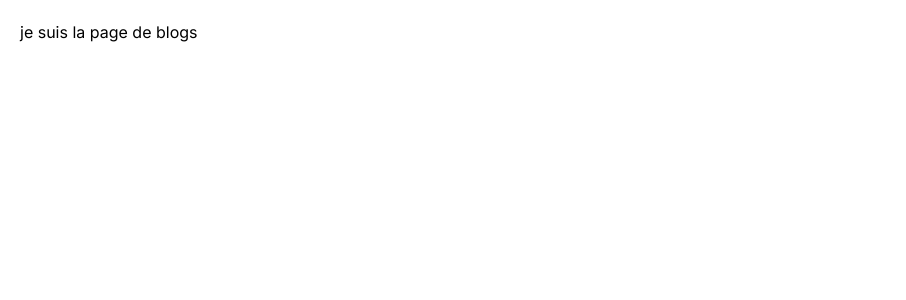
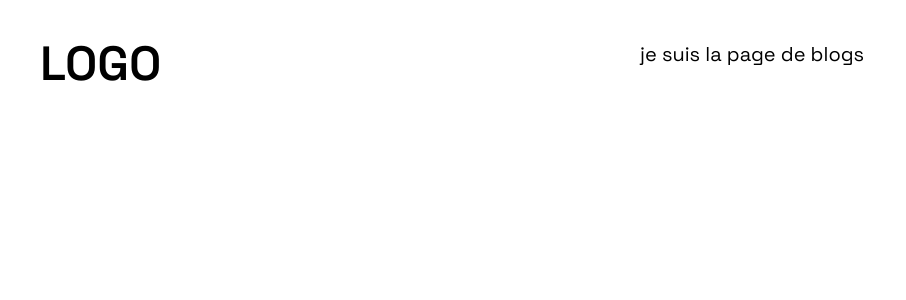
Before and after one commit to daviddarx/boilerplate-nextjs-app-tinacms, a Next.js app: page /blog in a window 1280 px wide. Shown: the top 300 px of the page, without its empty margins (0-906 px from the left). Built offline with nearby package versions, Linux system fonts and the light colour scheme.

Commit message:
feat(setup): implement basics for styling

```diff
--- a/app/blog/[slug]/page.tsx
+++ b/app/blog/[slug]/page.tsx
@@ -1,9 +1,5 @@
 import client from '@/tina/__generated__/client';
 
 export default async function Page() {
-  return (
-    <main>
-      <p>je suis la page de details</p>
-    </main>
-  );
+  return <p>je suis la page de details</p>;
 }
--- a/app/blog/page.tsx
+++ b/app/blog/page.tsx
@@ -1,9 +1,5 @@
 import client from '@/tina/__generated__/client';
 
 export default async function Page() {
-  return (
-    <main>
-      <p>je suis la page de blogs</p>
-    </main>
-  );
+  return <p>je suis la page de blogs</p>;
 }
--- a/app/globals.css
+++ b/app/globals.css
@@ -1,3 +1,148 @@
 @tailwind base;
 @tailwind components;
 @tailwind utilities;
+
+:root {
+  /* Responsive Spacers */
+  --spacer-8: theme('spacing.6');
+  --spacer-12: theme('spacing.10');
+  --spacer-16: theme('spacing.12');
+  --spacer-20: theme('spacing.14');
+  --spacer-24: theme('spacing.16');
+  --spacer-32: theme('spacing.20');
+  --spacer-40: theme('spacing.24');
+  --spacer-48: theme('spacing.24');
+  --spacer-56: theme('spacing.28');
+  --spacer-64: theme('spacing.32');
+  --spacer-80: theme('spacing.48');
+  --spacer-96: theme('spacing.56');
+  --spacer-120: theme('spacing.64');
+  --gutter: var(--spacer-40);
+
+  @screen lg {
+    --spacer-8: theme('spacing.8');
+    --spacer-12: theme('spacing.12');
+    --spacer-16: theme('spacing.16');
+    --spacer-20: theme('spacing.20');
+    --spacer-24: theme('spacing.24');
+    --spacer-32: theme('spacing.32');
+    --spacer-40: theme('spacing.40');
+    --spacer-48: theme('spacing.48');
+    --spacer-56: theme('spacing.56');
+    --spacer-64: theme('spacing.64');
+    --spacer-80: theme('spacing.80');
+    --spacer-96: theme('spacing.96');
+    --spacer-120: theme('spacing.120');
+  }
+}
+
+@layer base {
+  body {
+    @apply text-base lg:text-xl;
+  }
+
+  h1,
+  .h1,
+  h2,
+  .h2,
+  h3,
+  .h3,
+  h4,
+  .h4,
+  h5,
+  .h5,
+  h6,
+  .h6 {
+    @apply font-semibold uppercase;
+  }
+
+  h1,
+  .h1 {
+    @apply text-4xl xl:text-6xl;
+  }
+
+  h2,
+  .h2 {
+    @apply text-3xl xl:text-5xl;
+  }
+
+  h3,
+  .h3 {
+    @apply text-2xl xl:text-4xl;
+  }
+
+  h4,
+  .h4 {
+    @apply text-xl xl:text-3xl;
+  }
+
+  h5,
+  .h5 {
+    @apply text-xl xl:text-2xl;
+  }
+
+  h6,
+  .h6 {
+    @apply text-xl xl:text-2xl;
+  }
+}
+
+@layer utilities {
+  .first-mt-0 {
+    & > *:first-child {
+      @apply mt-0;
+    }
+  }
+
+  .last-mb-0 {
+    & > *:last-child {
+      @apply mb-0;
+    }
+  }
+}
+
+@layer components {
+  .text-container {
+    @apply first-mt-0 last-mb-0;
+
+    & > {
+      & p,
+      & ul,
+      & ol,
+      & address {
+        @apply mb-spacer-20;
+      }
+
+      & div {
+        @apply mb-spacer-32;
+      }
+
+      & h1,
+      & .h1 {
+        @apply mb-spacer-32 mt-spacer-64;
+      }
+
+      & h2,
+      & .h2 {
+        @apply mb-spacer-24 mt-spacer-48;
+      }
+
+      & h3,
+      & .h3 {
+        @apply mb-spacer-12 mt-spacer-24;
+      }
+
+      & h4,
+      & .h4 {
+        @apply mb-spacer-8 mt-spacer-16;
+      }
+
+      & ol,
+      & ul {
+        li:last-child {
+          @apply last-mb-0;
+        }
+      }
+    }
+  }
+}
--- a/app/layout.tsx
+++ b/app/layout.tsx
@@ -1,9 +1,9 @@
 import './globals.css';
 import classNames from 'classnames';
 import type { Metadata } from 'next';
-import { Inter } from 'next/font/google';
+import { Space_Grotesk } from 'next/font/google';
 
-const inter = Inter({ subsets: ['latin'] });
+const font = Space_Grotesk({ weight: ['400', '600'], subsets: ['latin'] });
 
 export const metadata: Metadata = {
   title: 'Boilerplate NextJS & TinaCMS',
@@ -13,7 +13,14 @@ export const metadata: Metadata = {
 export default function RootLayout({ children }: { children: React.ReactNode }) {
   return (
     <html lang='en'>
-      <body className={classNames('p-20', inter.className)}>{children}</body>
+      <body className={classNames('w-full h-full', font.className)}>
+        <div className='lg:grid lg:grid-cols-2'>
+          <header>
+            <h2 className='lg:fixed lg:top-0 lg:left-0 p-gutter'>Logo</h2>
+          </header>
+          <main className='p-gutter lg:px-0'>{children}</main>
+        </div>
+      </body>
     </html>
   );
 }
--- a/app/page.tsx
+++ b/app/page.tsx
@@ -4,9 +4,5 @@ import client from '@/tina/__generated__/client';
 export default async function Page() {
   const result = await client.queries.page({ relativePath: 'home.md' });
 
-  return (
-    <main>
-      <PageComponent {...result} />
-    </main>
-  );
+  return <PageComponent {...result} />;
 }
--- a/components/app/page.tsx
+++ b/components/app/page.tsx
@@ -14,7 +14,8 @@ export function PageComponent(props: {
 
   return (
     <div>
-      <h1>{data.data.page.title}</h1>
+      <h1 className='sr-only'>{data.data.page.title}</h1>
+      <div className='flex flex-col gap-spacer-120'>
         {data.data.page.blocks?.map((block, i) => {
           switch (block?.__typename) {
             case 'PageBlocksHero': {
@@ -26,5 +27,6 @@ export function PageComponent(props: {
           }
         })}
       </div>
+    </div>
   );
 }
--- a/components/content/feature-list.tsx
+++ b/components/content/feature-list.tsx
@@ -5,21 +5,24 @@ import { tinaField } from 'tinacms/dist/react';
 
 export function FeatureList(props: PageBlocksFeatureList) {
   return (
-    <section>
-      <h2 className='font-bold' data-tina-field={tinaField(props, 'title')}>
-        {props.title}
-      </h2>
-      <div data-tina-field={tinaField(props, 'description')}>
-        <CustomMarkdown content={props.description} />
+    <section className='border-t border-black pt-gutter lg:pr-gutter'>
+      <div className='text-container'>
+        <h2 data-tina-field={tinaField(props, 'title')}>{props.title}</h2>
+        <div data-tina-field={tinaField(props, 'description')}>
+          <CustomMarkdown content={props.description} />
+        </div>
       </div>
-      <ul className='grid grid-cols-2 gap-12'>
+
+      <ul className='grid grid-cols-2 gap-12 mt-gutter'>
         {props.feature?.map((feature, i) => (
           <li key={i} data-tina-field={tinaField(feature!, 'title')}>
-            <h3>{feature?.title}</h3>
             {feature?.image && (
               <Image src={feature.image} alt={feature.title} width={1920} height={1080} />
             )}
-            <p>{feature?.description}</p>
+            <div className='text-container mt-spacer-24'>
+              <h3>{feature?.title}</h3>
+              <p>{feature?.description}</p>
+            </div>
           </li>
         ))}
       </ul>
--- a/components/content/hero.tsx
+++ b/components/content/hero.tsx
@@ -5,10 +5,9 @@ import { tinaField } from 'tinacms/dist/react';
 
 export function Hero(props: PageBlocksHero) {
   return (
-    <section>
-      <h2 className='font-bold' data-tina-field={tinaField(props, 'title')}>
-        {props.title}
-      </h2>
+    <section className='lg:pr-gutter'>
+      <div className='text-container'>
+        <h2 data-tina-field={tinaField(props, 'title')}>{props.title}</h2>
         <div data-tina-field={tinaField(props, 'description')}>
           <CustomMarkdown content={props.description} />
         </div>
@@ -26,6 +25,7 @@ export function Hero(props: PageBlocksHero) {
             </a>
           ))}
         </div>
+      </div>
     </section>
   );
 }
--- a/components/ui/custom-markdown.tsx
+++ b/components/ui/custom-markdown.tsx
@@ -3,12 +3,17 @@ import { TinaMarkdownContent } from 'tinacms/dist/rich-text';
 
 export function CustomMarkdown(props: { content: TinaMarkdownContent | TinaMarkdownContent[] }) {
   return (
-    <TinaMarkdown
-      content={props.content}
-      components={{
-        bold: (props) => <strong className='bg-black p-2 text-white' {...props} />,
-        p: (props) => <p className='mb-12' {...props} />,
-      }}
-    />
+    <div className='text-container'>
+      <TinaMarkdown
+        content={props.content}
+        components={{
+          bold: (props) => (
+            <span>
+              <strong className='hover:blur-[1px]' {...props} />
+            </span>
+          ),
+        }}
+      />
+    </div>
   );
 }
--- a/postcss.config.js
+++ b/postcss.config.js
@@ -1,6 +1,8 @@
 module.exports = {
   plugins: {
+    'postcss-import': {},
+    'tailwindcss/nesting': {},
     tailwindcss: {},
     autoprefixer: {},
   },
-}
+};
--- a/tailwind.config.ts
+++ b/tailwind.config.ts
@@ -32,6 +32,20 @@ const config: Config = {
       80: '5rem', // 80px
       96: '6rem', // 96px
       120: '7.5rem', // 120px
+      'spacer-8': 'var(--spacer-8)',
+      'spacer-12': 'var(--spacer-12)',
+      'spacer-16': 'var(--spacer-16)',
+      'spacer-20': 'var(--spacer-20)',
+      'spacer-24': 'var(--spacer-24)',
+      'spacer-32': 'var(--spacer-32)',
+      'spacer-40': 'var(--spacer-40)',
+      'spacer-48': 'var(--spacer-48)',
+      'spacer-56': 'var(--spacer-56)',
+      'spacer-64': 'var(--spacer-64)',
+      'spacer-80': 'var(--spacer-80)',
+      'spacer-96': 'var(--spacer-96)',
+      'spacer-120': 'var(--spacer-120)',
+      gutter: 'var(--gutter)',
     },
   },
   plugins: [],
```
Also changed, not shown: .prettierrc.json. Lines whose indentation alone changed are shown as unchanged.
